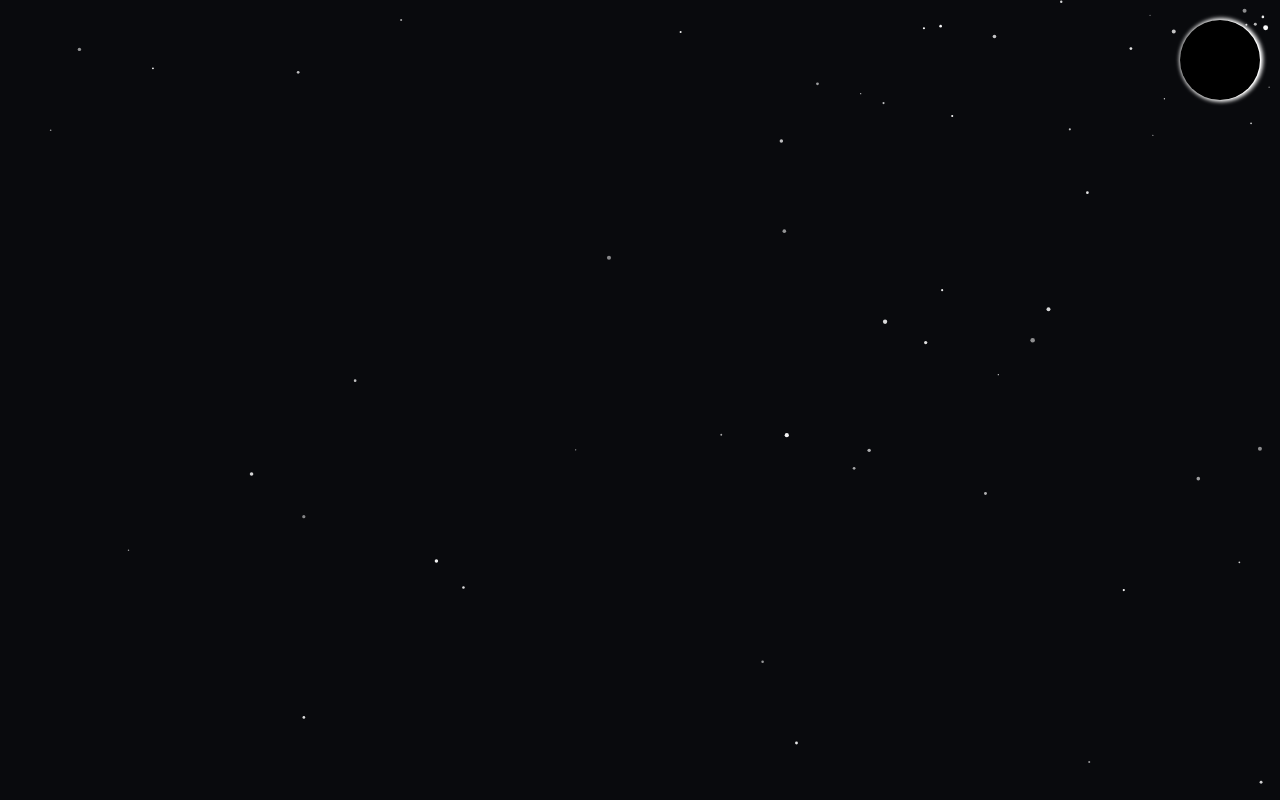
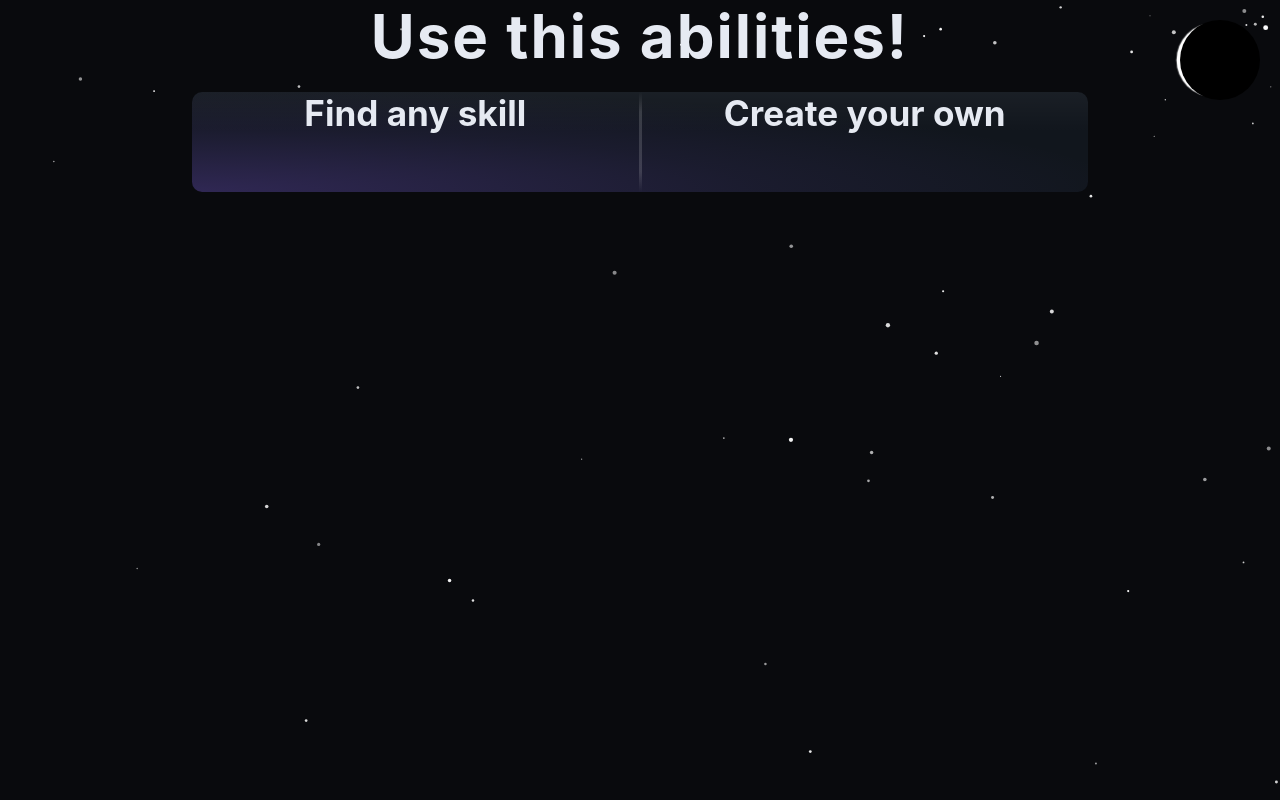
Before and after one commit to MeRKaLyuT/Usethisabilities.pro, a React app in the folder Frontend/: page / in a window 1280 px wide. Built offline with nearby package versions, Linux system fonts and the light colour scheme.

Commit message:
feat(home): start point for the home

```diff
--- a/Frontend/src/pages/homePage/ui/home.jsx
+++ b/Frontend/src/pages/homePage/ui/home.jsx
@@ -1,11 +1,34 @@
 import React from 'react';
+import {Link} from 'react-router-dom';
 import * as styles from './home.module.css';
-import {Box} from '@mui/material';
 
+// сделай появление звезд плавным
+
+// найди как убрать отступы сверху у кнопок heroh1
+
+// оцени вариант с директориями под главной надписью, а также
+// определить заголовок в shared, если сделать такое
 
 const Home = () => {
   return (
     <div className={styles.home}>
+      <div className={styles.heroh1}>
+        <h1>Use this abilities!</h1>
+      </div>
+      <div className={styles.hero}>
+        <div className={styles.heroMain}>
+          <Link to={'/skills'} className={styles.heroMain1}>
+            <h3>Find any skill</h3>
+          </Link>
+          <div className={styles.sep}></div>
+          <Link to={'/skills'} className={styles.heroMain2}>
+            <h3>Create your own</h3>
+          </Link>
+        </div>
+        <div className={styles.heroCards}>
+
+        </div>
+      </div>
     </div>
   );
 };
--- a/Frontend/src/pages/homePage/ui/home.module.css
+++ b/Frontend/src/pages/homePage/ui/home.module.css
@@ -1,7 +1,61 @@
 .home {
   color: var(--mainText);
   font-size: 30px;
+  gap: 2rem;
+  display: flex;
+  flex-direction: column;
+  align-items: center;
+}
+
+.heroh1 {
+  letter-spacing: 0.2rem;
+}
+
+.hero {
+  width: 70%;
+  border-radius: 10px;
+  opacity: 100%;
+  background:
+    radial-gradient(140% 140% at 0% 100%, rgba(139,92,246,.25) 0%,
+      rgba(139,92,246,.08) 45%, transparent 75%),
+    linear-gradient(180deg, rgba(255,255,255,.04) 0%, transparent 40%),
+    #11161D;
+}
+
+.heroMain {
+  display: flex;
+  height: 10rem;
+}
+
+.sep {
+  width: 3px; align-self: stretch;
+  background: linear-gradient(180deg, transparent, rgba(255,255,255,.15) 20%, rgba(255,255,255,.15) 80%, transparent);
+}
+
+.heroMain1 {
+  flex: 1;
   display: flex;
   justify-content: center;
-  align-items: center;
+  color: var(--mainText);
+  text-decoration: none;
 }
+
+.heroMain1:hover {
+  box-shadow:0 10px 30px rgba(139,92,246,.18)
+}
+
+.heroMain2 {
+  flex: 1;
+  display: flex;
+  justify-content: center;
+  color: var(--mainText);
+  text-decoration: none;
+}
+
+.heroMain2:hover {
+  box-shadow:0 10px 30px rgba(139,92,246,.18)
+}
+
+.heroCards {
+
+}
--- a/Frontend/src/widgets/header/ui/header.jsx
+++ b/Frontend/src/widgets/header/ui/header.jsx
@@ -7,8 +7,8 @@ export default function Header() {
   const [moonState, setMoonState] = useState(false);
   const items = [
       {label: 'Main', to: '/'},
-      {label: 'Trips', to: 'roadmaps'},
-      {label: 'Profile', to: 'profile'},
+      {label: 'Trips', to: '/skills'},
+      {label: 'Profile', to: '/profile'},
     ];
 
   return (
```
